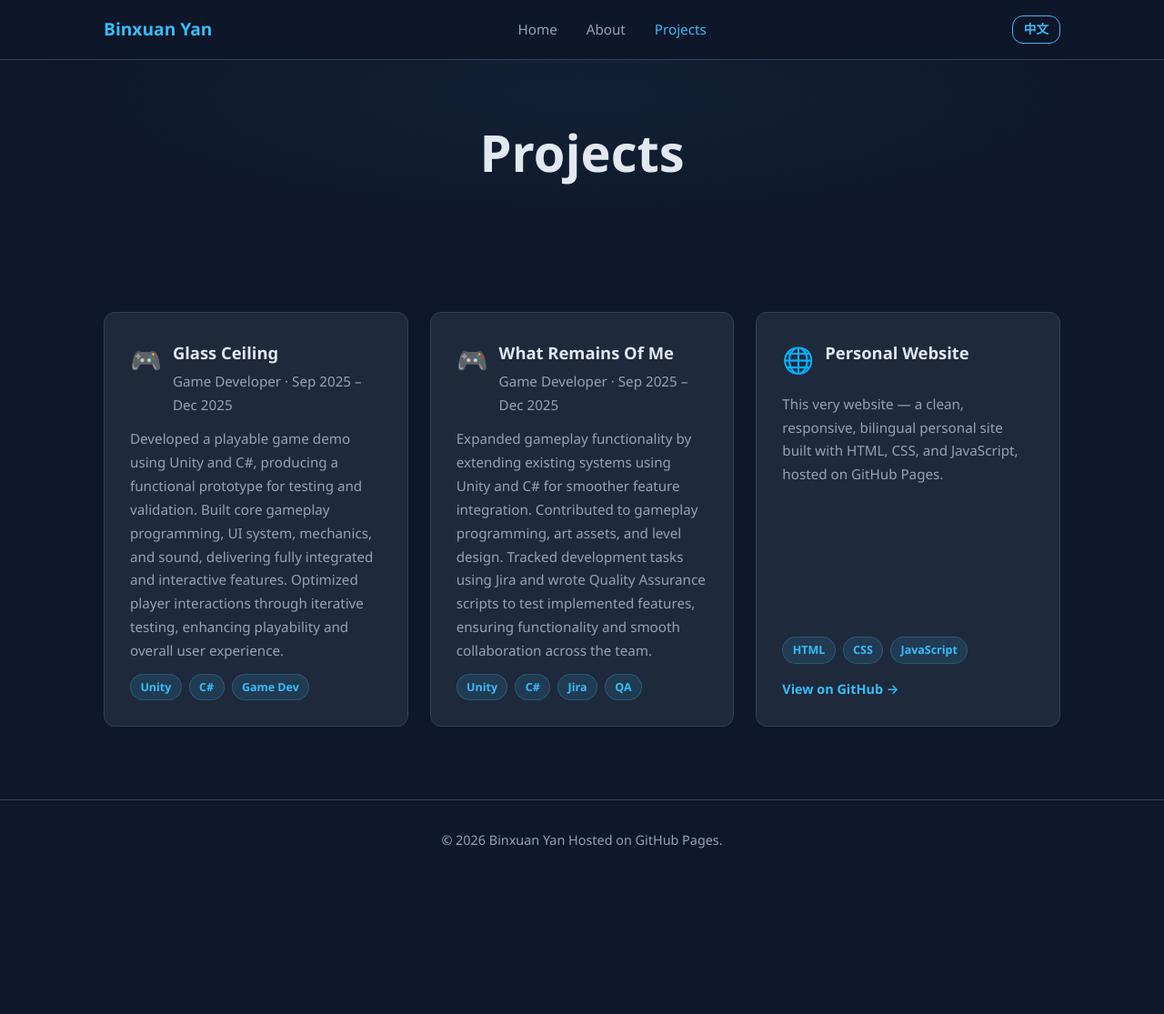
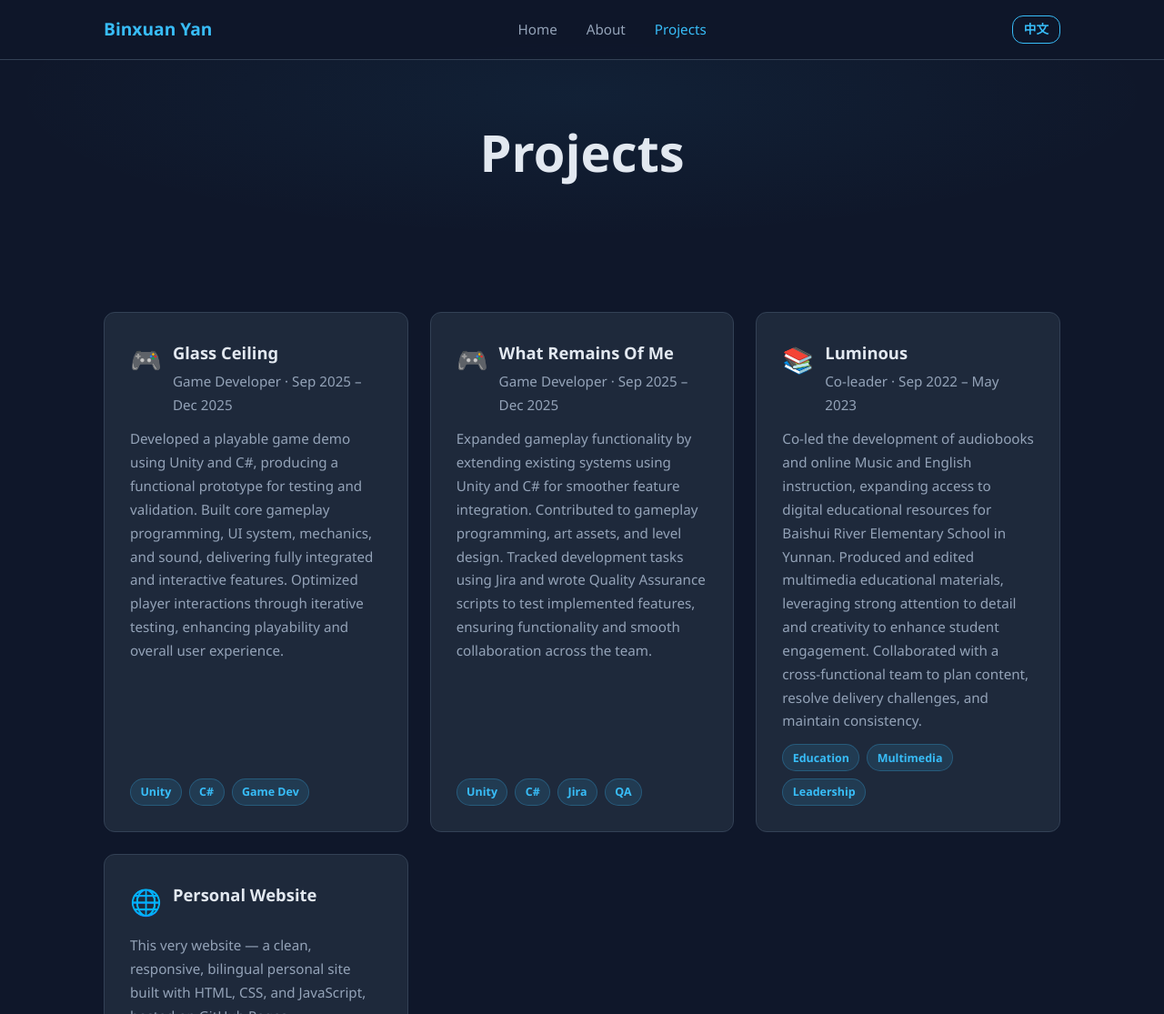
Before and after one commit to FF-Yan/ff-yan.github.io, a plain HTML site: page projects.html in a window 1280 px wide. Shown: the top 1115 px of the page at 91% size. Before the commit the page ends 969 px from the top, so only its background shows below. Drawn offline with Linux system fonts and the light colour scheme.

Commit message:
Revert "Remove Luminous project card from projects.html"
This reverts commit 8e708c0fbaa84afd5c92ec27d3efc76a226e4799.

```diff
--- a/projects.html
+++ b/projects.html
@@ -78,6 +78,27 @@
           </div>
         </div>
 
+        <!-- Luminous -->
+        <div class="project-card reveal-target">
+          <div class="project-header">
+            <span class="project-icon">📚</span>
+            <div>
+              <h3>Luminous</h3>
+              <p class="project-role-date">Co-leader &middot; Sep 2022 &ndash; May 2023</p>
+            </div>
+          </div>
+          <p>Co-led the development of audiobooks and online Music and English instruction,
+          expanding access to digital educational resources for Baishui River Elementary School
+          in Yunnan. Produced and edited multimedia educational materials, leveraging strong
+          attention to detail and creativity to enhance student engagement. Collaborated with a
+          cross-functional team to plan content, resolve delivery challenges, and maintain consistency.</p>
+          <div class="project-tags">
+            <span class="tag">Education</span>
+            <span class="tag">Multimedia</span>
+            <span class="tag">Leadership</span>
+          </div>
+        </div>
+
         <!-- Personal Website -->
         <div class="project-card reveal-target">
           <div class="project-header">
```
